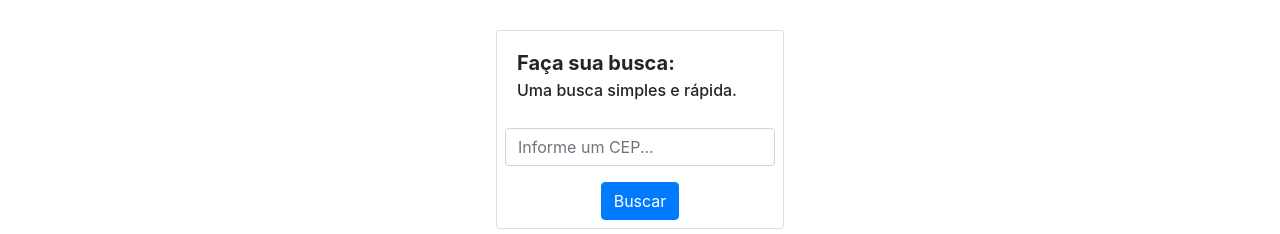
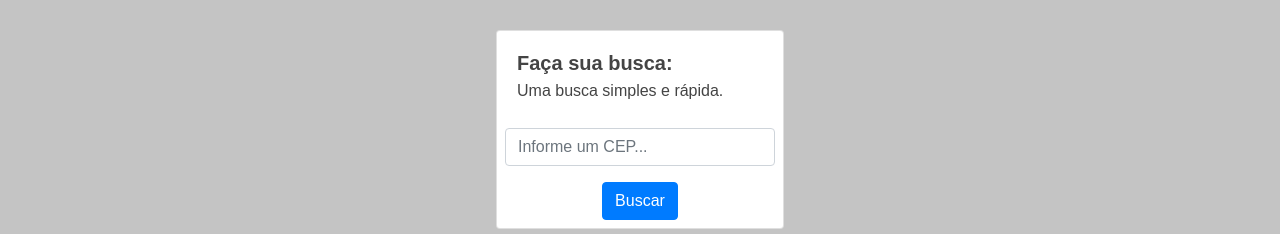
Before and after one commit to PauloRev/searchCep, a plain HTML site: page index.html in a window 1280 px wide. Shown: the part 56-290 px from the top of the page. Drawn offline with nearby package versions, Linux system fonts and the light colour scheme.

Commit message:
Ajuste do body

```diff
--- a/styles.css
+++ b/styles.css
@@ -1,6 +1,12 @@
 * {
     margin: 0;
     padding: 0;
+}
+
+body {
+    background: #c4c4c4;
+    color: #444;
+    font-family: Arial, Helvetica, sans-serif;
 }
 
 h5 {
```
